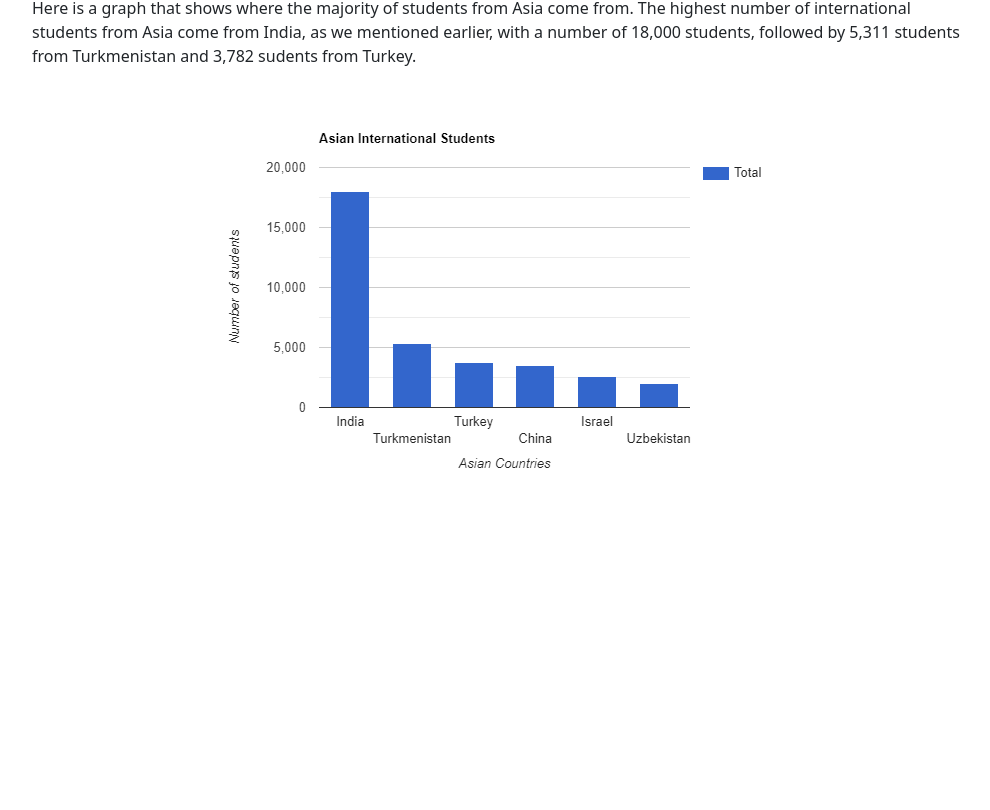
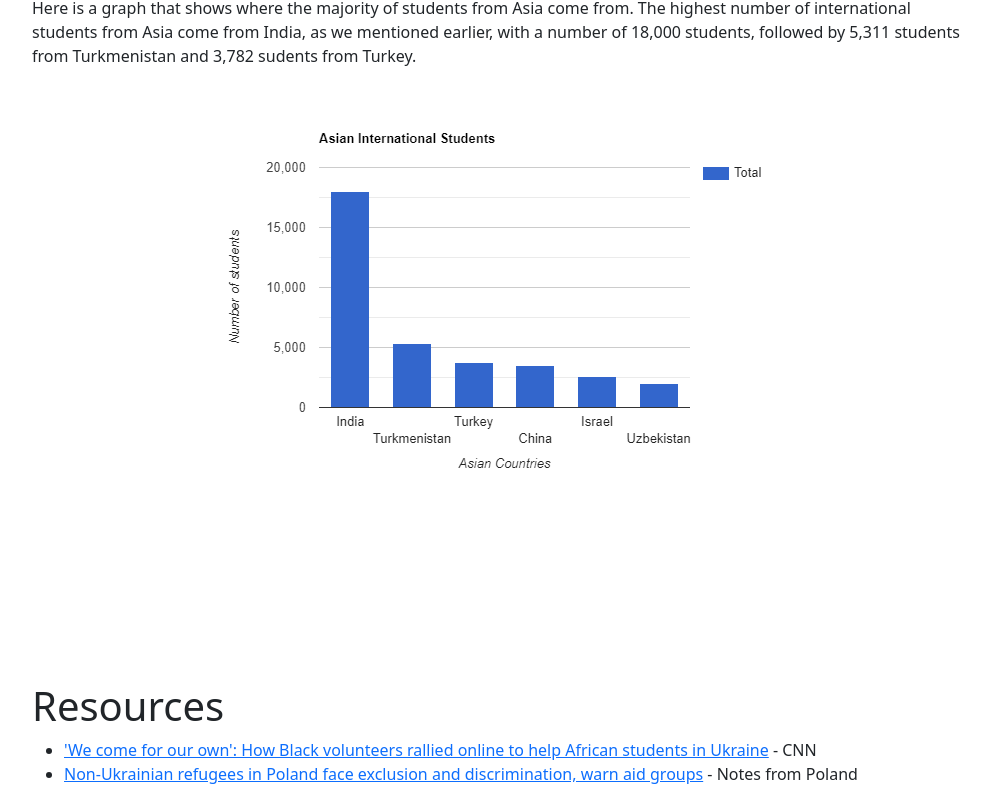
Before and after one commit to ITWS-Hackathon/refugee-data, an Angular app in the folder frontend/: page / in a window 1280 px wide. Shown: the part 1556-2366 px from the top of the page, without its empty margins (136-1126 px from the left). Before the commit the page ends 2182 px from the top, so only its background shows below. Built offline with nearby package versions, Linux system fonts and the light colour scheme.

Commit message:
resources updated

```diff
--- a/frontend/src/app/app.component.html
+++ b/frontend/src/app/app.component.html
@@ -1,5 +1,6 @@
 <app-navbar></app-navbar>
 <app-desc></app-desc>
 <app-bar-graphs1></app-bar-graphs1>
+<app-resources></app-resources>
 <router-outlet></router-outlet>
 <app-footer></app-footer>
--- a/frontend/src/app/resources/resources.component.html
+++ b/frontend/src/app/resources/resources.component.html
@@ -1 +1,13 @@
-<p>resources works!</p>
+<div class="w-75 mx-auto mt-5 p-2 d-flex flex-column">
+    <h1>Resources</h1>
+    <ul>
+        <li>
+            <a target="_blank" href="https://www.cnn.com/2022/03/18/tech/african-students-ukraine-social-media/index.html">'We come for our own': How Black volunteers rallied online to help African students in Ukraine</a> - CNN
+        </li>
+        <li>
+            <a target="_blank" href="https://www.cnn.com/2022/03/18/tech/african-students-ukraine-social-media/index.html">Non-Ukrainian refugees in Poland face exclusion and discrimination, warn aid groups</a> - Notes from Poland
+        </li>
+
+    </ul>
+
+</div>
```
